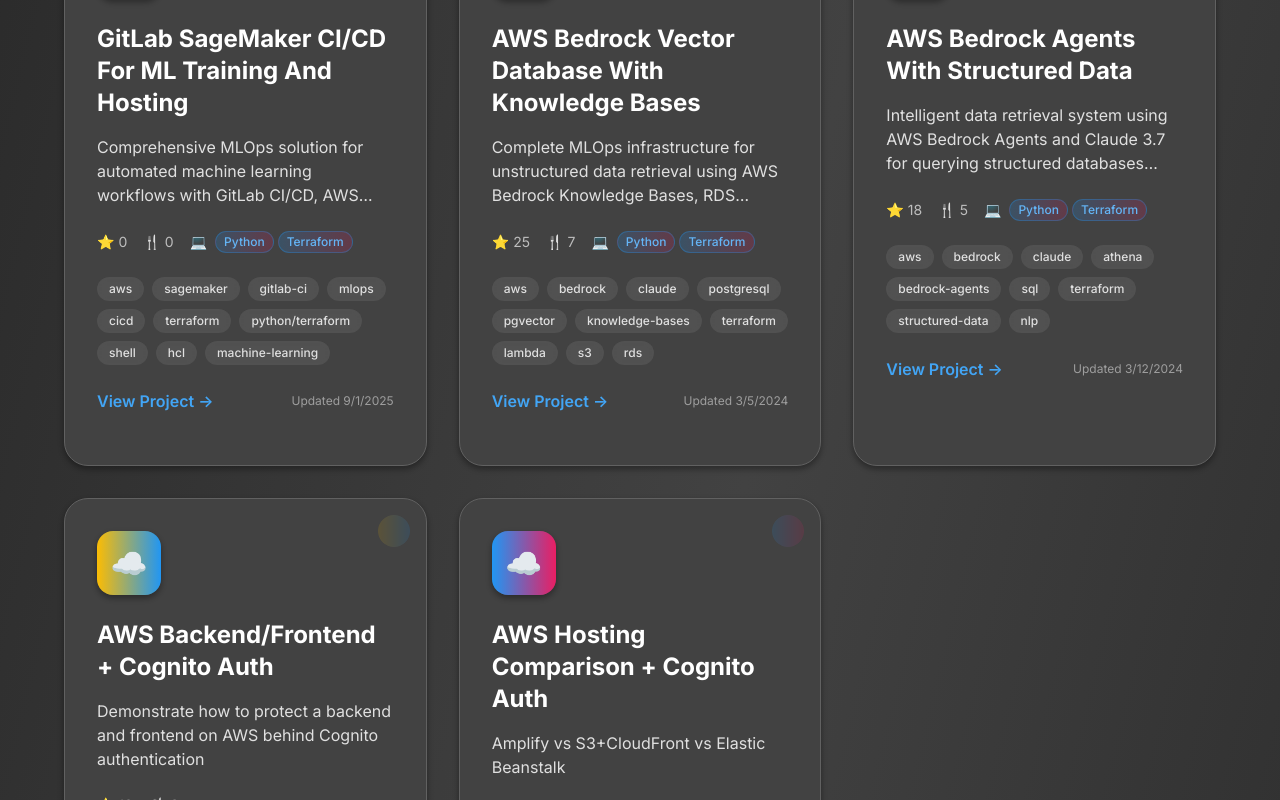
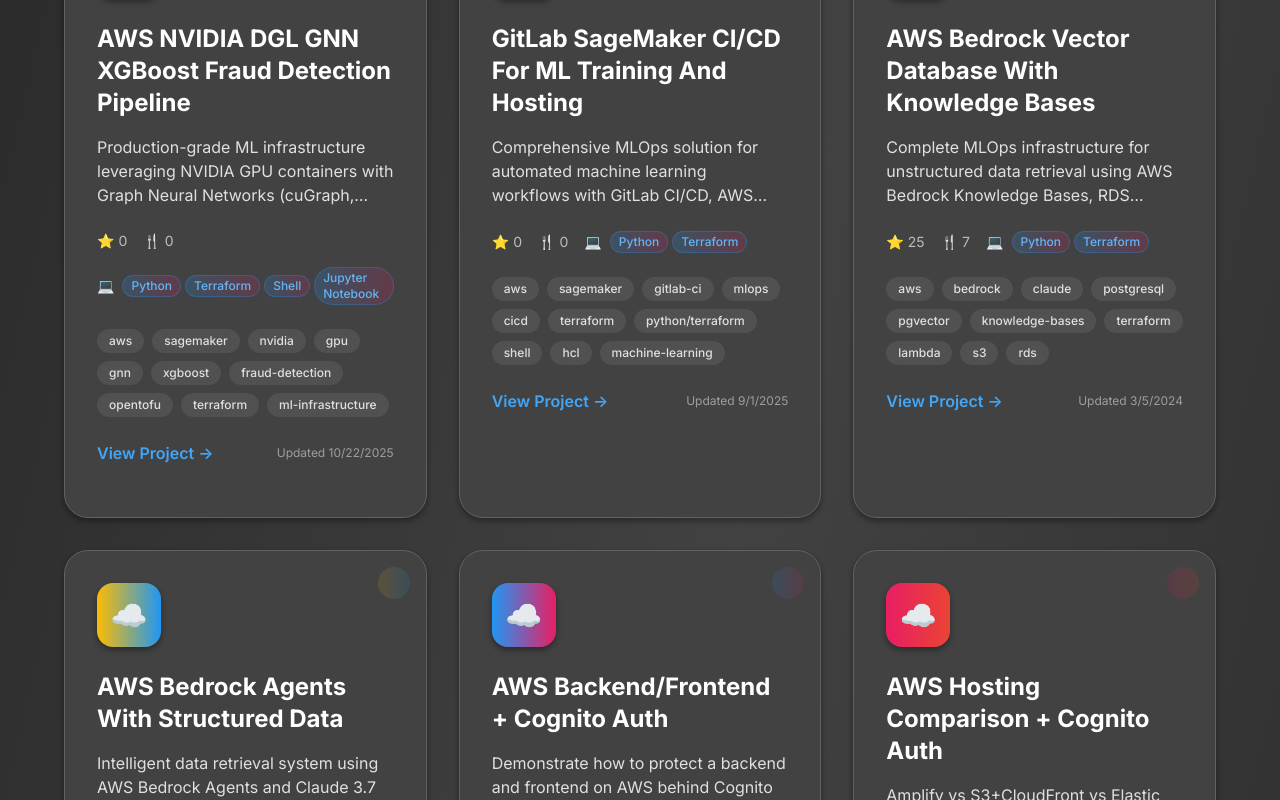
Before and after one commit to rubencg195/rubencg195.github.io, a React (Create React App) app: page / in a window 1280 px wide. Shown: the part 1760-2560 px from the top of the page. Built offline with nearby package versions, Linux system fonts and the light colour scheme; the HTML template or start-up script is replaced by a standard one.

Commit message:
Add AWS NVIDIA DGL GNN XGBoost fraud detection project to portfolio

```diff
--- a/src/constants.js
+++ b/src/constants.js
@@ -13,6 +13,17 @@
 
 // Fallback project data for when GitHub API is unavailable
 export const PROJECTS_FALLBACK = [
+  {
+    id: 'aws-nvidia-dgl-gnn-xgboost',
+    name: 'AWS NVIDIA DGL GNN XGBoost - Fraud Detection Pipeline',
+    description: 'Production-grade ML infrastructure leveraging NVIDIA GPU containers with Graph Neural Networks (cuGraph, DGL) and XGBoost for IEEE fraud detection. Comprehensive OpenTofu automation for SageMaker training jobs, ECR registry management, and end-to-end MLOps pipeline with wrapper scripts and training snapshots.',
+    html_url: 'https://github.com/rubencg195/aws-nvidia-dgl-gnn-xgboost',
+    stargazers_count: 0,
+    forks_count: 0,
+    language: ['Python', 'Terraform', 'Shell', 'Jupyter Notebook'],
+    topics: ['aws', 'sagemaker', 'nvidia', 'gpu', 'gnn', 'xgboost', 'fraud-detection', 'opentofu', 'terraform', 'ml-infrastructure', 'docker', 'ecr', 'mlops', 'graph-neural-networks', 'cuGraph', 'dgl', 'ieee-dataset'],
+    updated_at: '2025-10-22T00:00:00Z'
+  },
   {
     id: 'gitlab-sagemaker-cicd-for-ml-training-and-hosting',
     name: 'GitLab SageMaker CI/CD for ML Training and Hosting',
```
